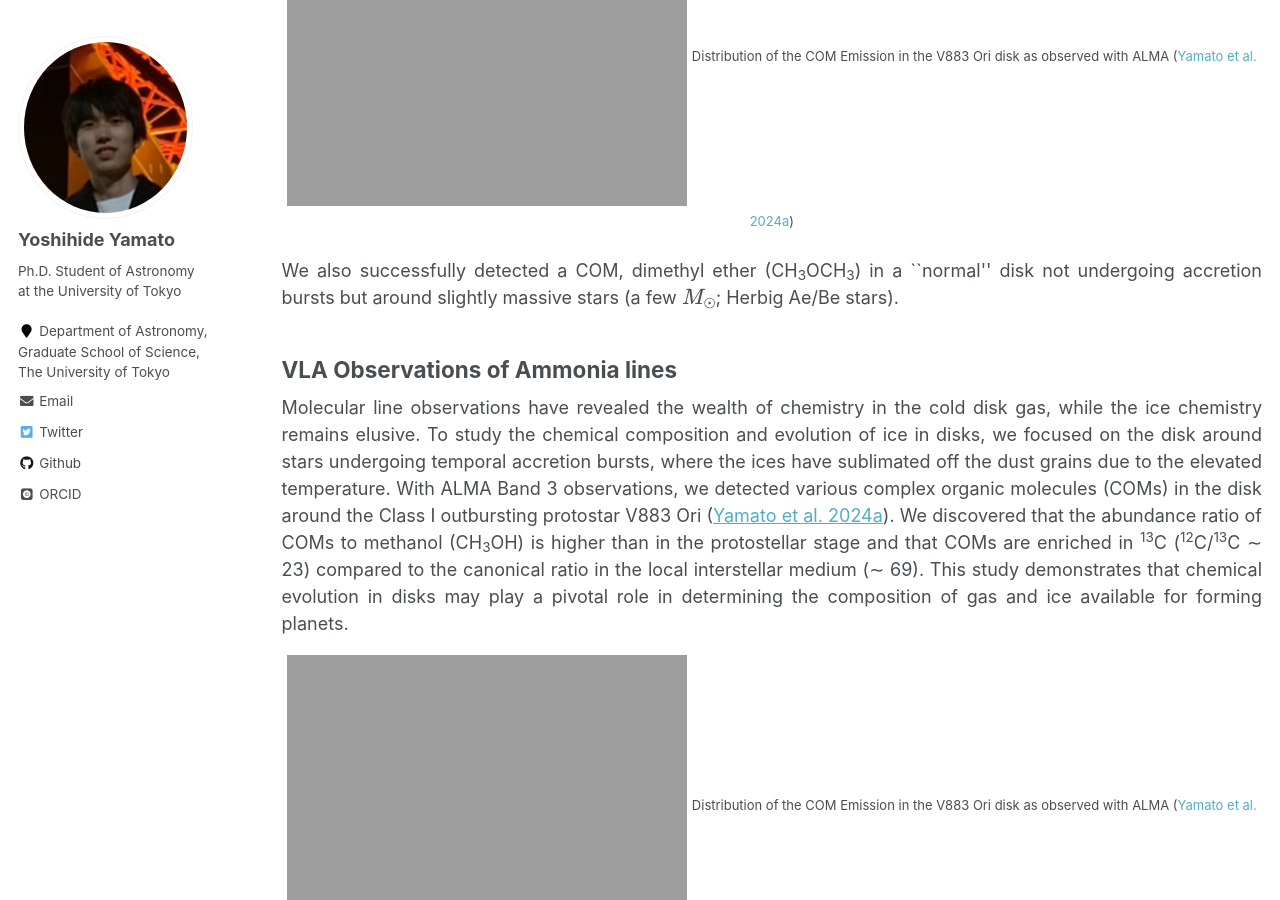
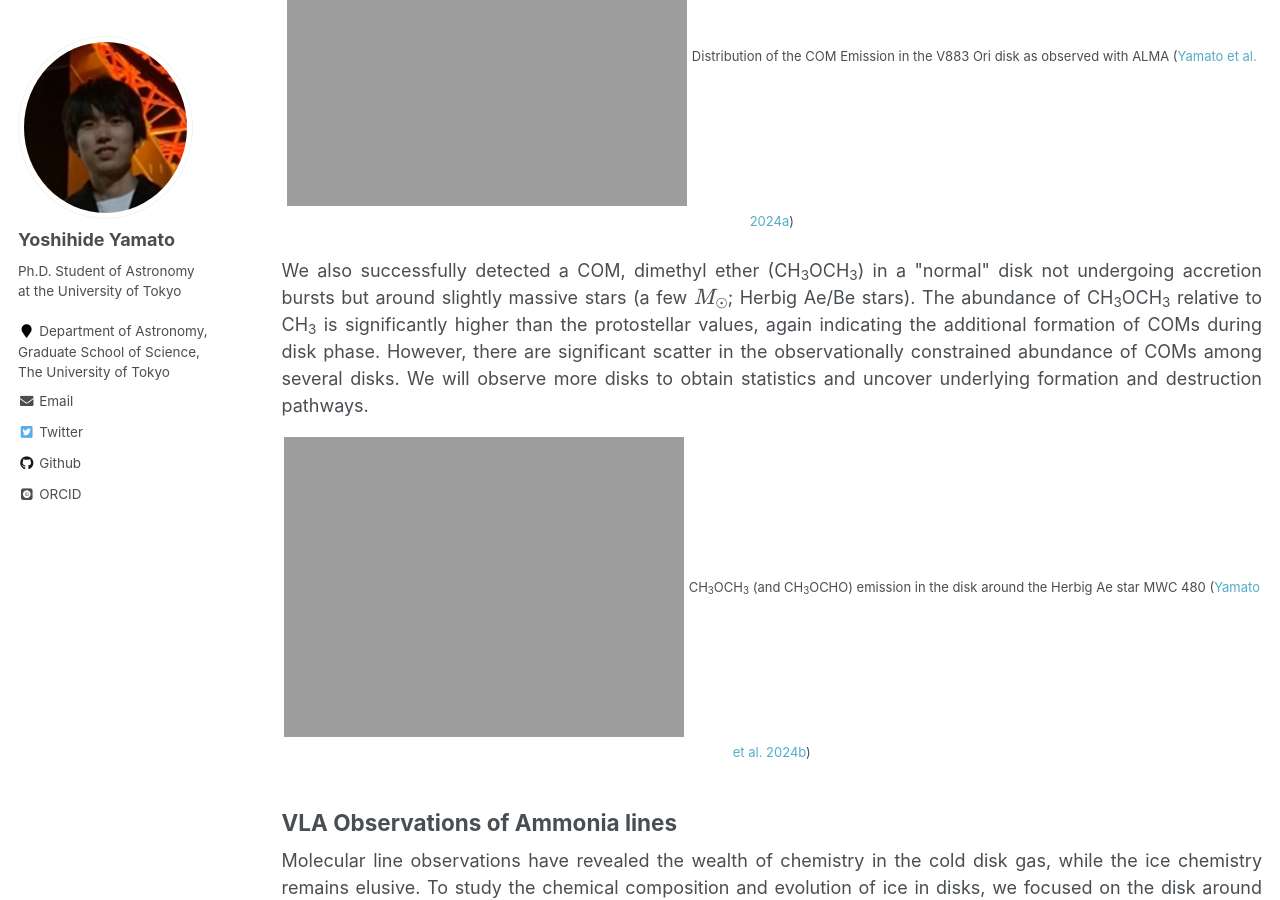
Before and after one commit to yyamato-as/website, a Jekyll site: the page built from _pages/research.md, in a window 1280 px wide and 900 px high, scrolled down 584 px. Built offline with Jekyll 4.4.1, drawn with Linux system fonts in a browser that asks for light colours; some web fonts are replaced; formulas are drawn with MathJax 3.

Commit message:
Update research.md

```diff
--- a/_pages/research.md
+++ b/_pages/research.md
@@ -6,13 +6,18 @@
 ---
 
 ## Chemistry of Sublimated Ice in Protoplanetary Disks
-<div style="text-align: justify">Molecular line observations have revealed the wealth of chemistry in the cold disk gas, while the ice chemistry remains elusive. To study the chemical composition and evolution of ice in disks, we focused on the disk around stars undergoing temporal accretion bursts, where the ices have sublimated off the dust grains due to the elevated temperature. With ALMA Band 3 observations, we detected various complex organic molecules (COMs) in the disk around the Class I outbursting protostar V883 Ori (<a href="https://iopscience.iop.org/article/10.3847/1538-3881/ad11d9">Yamato et al. 2024a</a>). We discovered that the abundance ratio of COMs to methanol (CH<sub>3</sub>OH) is higher than in the protostellar stage and that COMs are enriched in <sup>13</sup>C (<sup>12</sup>C/<sup>13</sup>C ∼ 23) compared to the canonical ratio in the local interstellar medium (∼ 69). This study demonstrates that chemical evolution in disks may play a pivotal role in determining the composition of gas and ice available for forming planets. <a href="https://science.nrao.edu/enews/17.3/index.shtml#ngvla_science">Highlighted in the NRAO eNews with the ties to ngVLA.</a> </div>
+<div style="text-align: justify">Molecular line observations have revealed the wealth of chemistry in the cold disk gas, while the ice chemistry remains elusive. To study the chemical composition and evolution of ice in disks, we focused on the disk around stars undergoing temporal accretion bursts, where the ices have sublimated off the dust grains due to the elevated temperature. With ALMA Band 3 observations, we detected various complex organic molecules (COMs) in the disk around the Class I outbursting protostar V883 Ori (<a href="https://ui.adsabs.harvard.edu/abs/2024AJ....167...66Y/abstract">Yamato et al. 2024a</a>). We discovered that the abundance ratio of COMs to methanol (CH<sub>3</sub>OH) is higher than in the protostellar stage and that COMs are enriched in <sup>13</sup>C (<sup>12</sup>C/<sup>13</sup>C ∼ 23) compared to the canonical ratio in the local interstellar medium (∼ 69). This study demonstrates that chemical evolution in disks may play a pivotal role in determining the composition of gas and ice available for forming planets. <a href="https://science.nrao.edu/enews/17.3/index.shtml#ngvla_science">Highlighted in the NRAO eNews with the ties to ngVLA.</a> </div>
 
 {: align="center"}
 ![V883Ori](https://yyamato-as.github.io/website/images/V883_Ori_mom0_gallery.png)
-<span style="font-size: small;">Distribution of the COM Emission in the V883 Ori disk as observed with ALMA (<a href="https://iopscience.iop.org/article/10.3847/1538-3881/ad11d9" style="text-decoration: none">Yamato et al. 2024a</a>)</span>
+<span style="font-size: small;">Distribution of the COM Emission in the V883 Ori disk as observed with ALMA (<a href="https://ui.adsabs.harvard.edu/abs/2024AJ....167...66Y/abstract" style="text-decoration: none">Yamato et al. 2024a</a>)</span>
 
-<div style="text-align: justify">We also successfully detected a COM, dimethyl ether (CH<sub>3</sub>OCH<sub>3</sub>) in a ``normal'' disk not undergoing accretion bursts but around slightly massive stars (a few $M_\odot$; Herbig Ae/Be stars). </div>
+<div style="text-align: justify">We also successfully detected a COM, dimethyl ether (CH<sub>3</sub>OCH<sub>3</sub>) in a "normal" disk not undergoing accretion bursts but around slightly massive stars (a few $M_\odot$; Herbig Ae/Be stars). The abundance of CH<sub>3</sub>OCH<sub>3</sub> relative to CH<sub>3</sub> is significantly higher than the protostellar values, again indicating the additional formation of COMs during disk phase. However, there are significant scatter in the observationally constrained abundance of COMs among several disks. We will observe more disks to obtain statistics and uncover underlying formation and destruction pathways.</div>
+
+{: align="center"}
+![MWC480](https://yyamato-as.github.io/website/images/MWC_480_COMs_mom0.png)
+<span style="font-size: small;">CH<sub>3</sub>OCH<sub>3</sub> (and CH<sub>3</sub>OCHO) emission in the disk around the Herbig Ae star MWC 480 (<a href="https://ui.adsabs.harvard.edu/abs/2024ApJ...974...83Y/abstract" style="text-decoration: none">Yamato et al. 2024b</a>)</span>
+
 
 ## VLA Observations of Ammonia lines
 <div style="text-align: justify">Molecular line observations have revealed the wealth of chemistry in the cold disk gas, while the ice chemistry remains elusive. To study the chemical composition and evolution of ice in disks, we focused on the disk around stars undergoing temporal accretion bursts, where the ices have sublimated off the dust grains due to the elevated temperature. With ALMA Band 3 observations, we detected various complex organic molecules (COMs) in the disk around the Class I outbursting protostar V883 Ori (<a href="https://iopscience.iop.org/article/10.3847/1538-3881/ad11d9">Yamato et al. 2024a</a>). We discovered that the abundance ratio of COMs to methanol (CH<sub>3</sub>OH) is higher than in the protostellar stage and that COMs are enriched in <sup>13</sup>C (<sup>12</sup>C/<sup>13</sup>C ∼ 23) compared to the canonical ratio in the local interstellar medium (∼ 69). This study demonstrates that chemical evolution in disks may play a pivotal role in determining the composition of gas and ice available for forming planets.</div>
```
Also changed, not shown: 1 other file.
